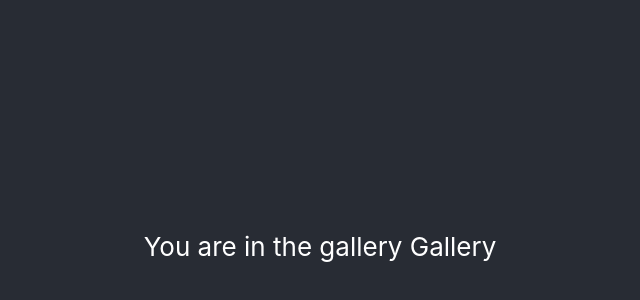
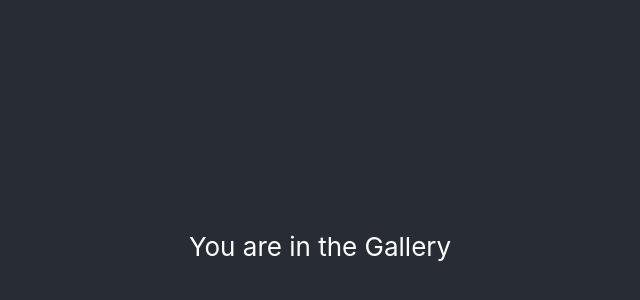
Before and after one commit to oushanskeen/beender, a React (Create React App) app: page /gallery in a window 1280 px wide. Shown: the part 154-454 px from the top of the page, without its empty margins (320-960 px from the left). Built offline with nearby package versions, Linux system fonts and the light colour scheme.

Commit message:
Add test for link from '/' to '/gallery'.

```diff
--- a/src/components/Gallery.js
+++ b/src/components/Gallery.js
@@ -6,7 +6,7 @@ function Gallery() {
     <div className="App">
       <header className="App-header">
         <p>
-          You are in the gallery Gallery
+          You are in the Gallery
         </p>
       </header>
     </div>
--- a/src/index.js
+++ b/src/index.js
@@ -8,4 +8,5 @@ ReactDOM.render(
     <BrowserRouter>
         <App />
     </BrowserRouter>,
-    document.getElementById('root'));
+    document.getElementById('root')
+);
```
Also changed, not shown: 1 other file (tests, documents, lock files or other folders).
